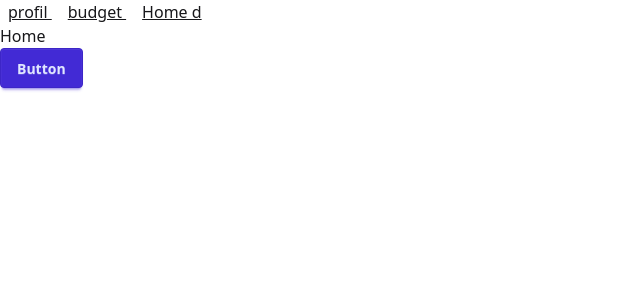
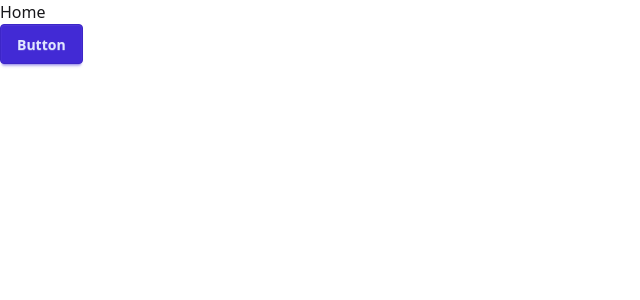
Before and after one commit to Steve05h20/Financia-Tools, a Vue app: page / in a window 1280 px wide. Shown: the top 300 px of the page, without its empty margins (0-640 px from the left). Built offline with nearby package versions, Linux system fonts and the light colour scheme; the HTML template or start-up script is replaced by a standard one.

Commit message:
seFetchSchoolDetails.ts(GET-PUT-DELETE)/[Steve]/005-DEBUG

```diff
--- a/src/App.vue
+++ b/src/App.vue
@@ -1,11 +1,10 @@
 <script setup lang="ts">
 import { RouterView } from 'vue-router'
+
 </script>
 
 <template>
-  <a class="link m-2" href="/profile">profil </a>
-  <a class="link m-2" href="/budget">budget </a>
-  <a class="link m-2" href="/">Home d</a>
-  <RouterView />
+
+    <RouterView />
 
 </template>
--- a/src/services/useFetchSchoolDetails.ts
+++ b/src/services/useFetchSchoolDetails.ts
@@ -15,7 +15,7 @@ const handleErrorResponse = (status: number, errorData: { message: string }): ne
     if (errorData.message?.includes('not found')) {
       throw new Error(ErrorMessage.USER_NOT_FOUND)
     }
-    if (errorData.message?.includes('does not have any school details')) {
+    if (errorData.message?.includes('does not have any saved school details')) {
       throw new Error(ErrorMessage.SCHOOL_DETAILS_NOT_FOUND)
     }
   }
@@ -31,7 +31,7 @@ export const useFetchSchoolDetails = () => {
   const loading = ref(false)
   const error = ref<string | null>(null)
 
-  const getSchoolDetailsByUserId = async (userId: number): Promise<void> => {
+  const GET_SCHOOL_DETAILS_BY_USER_ID = async (userId: number): Promise<void> => {
     validateUserId(userId)
     error.value = null
     loading.value = true
@@ -61,7 +61,7 @@ export const useFetchSchoolDetails = () => {
     }
   }
 
-  const putSchoolDetailsByUserId = async (userId: number, details: ISchoolDetails) => {
+  const PUT_SCHOOL_DETAILS_BY_USER_ID = async (userId: number, details: ISchoolDetails) => {
     validateUserId(userId)
     error.value = null
     loading.value = true
@@ -75,7 +75,7 @@ export const useFetchSchoolDetails = () => {
 
       switch (response.status) {
         case 200: {
-          getSchoolDetailsByUserId(userId)
+          GET_SCHOOL_DETAILS_BY_USER_ID(userId)
           break
         }
         default: {
@@ -90,7 +90,7 @@ export const useFetchSchoolDetails = () => {
     }
   }
 
-  const deleteSchoolDetailsByUserId = async (userId: number) => {
+  const DELETE_SCHOOL_DETAILS_BY_USER_ID = async (userId: number) => {
     validateUserId(userId)
     error.value = null
     loading.value = true
@@ -121,8 +121,8 @@ export const useFetchSchoolDetails = () => {
     schoolDetails,
     loading,
     error,
-    getSchoolDetailsByUserId,
-    putSchoolDetailsByUserId,
-    deleteSchoolDetailsByUserId,
+    GET_SCHOOL_DETAILS_BY_USER_ID,
+    PUT_SCHOOL_DETAILS_BY_USER_ID,
+    DELETE_SCHOOL_DETAILS_BY_USER_ID,
   }
 }
```
